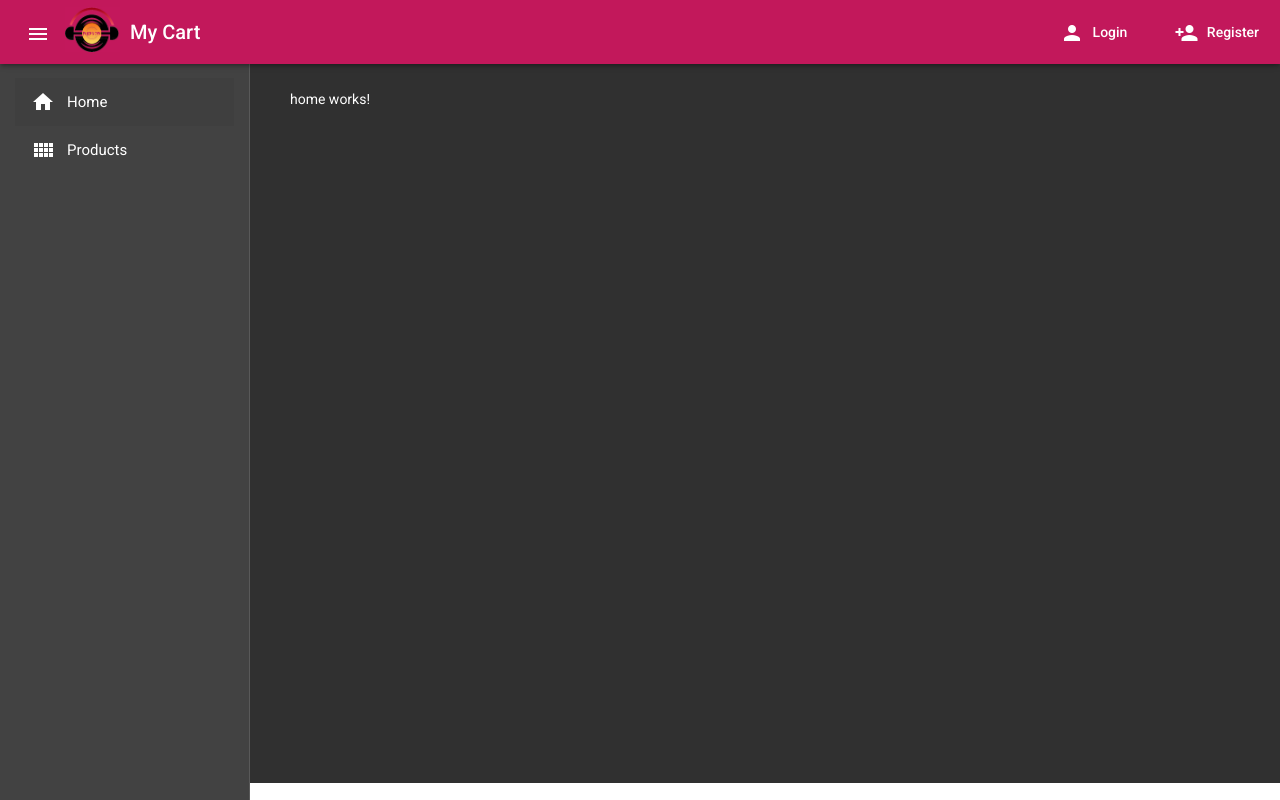
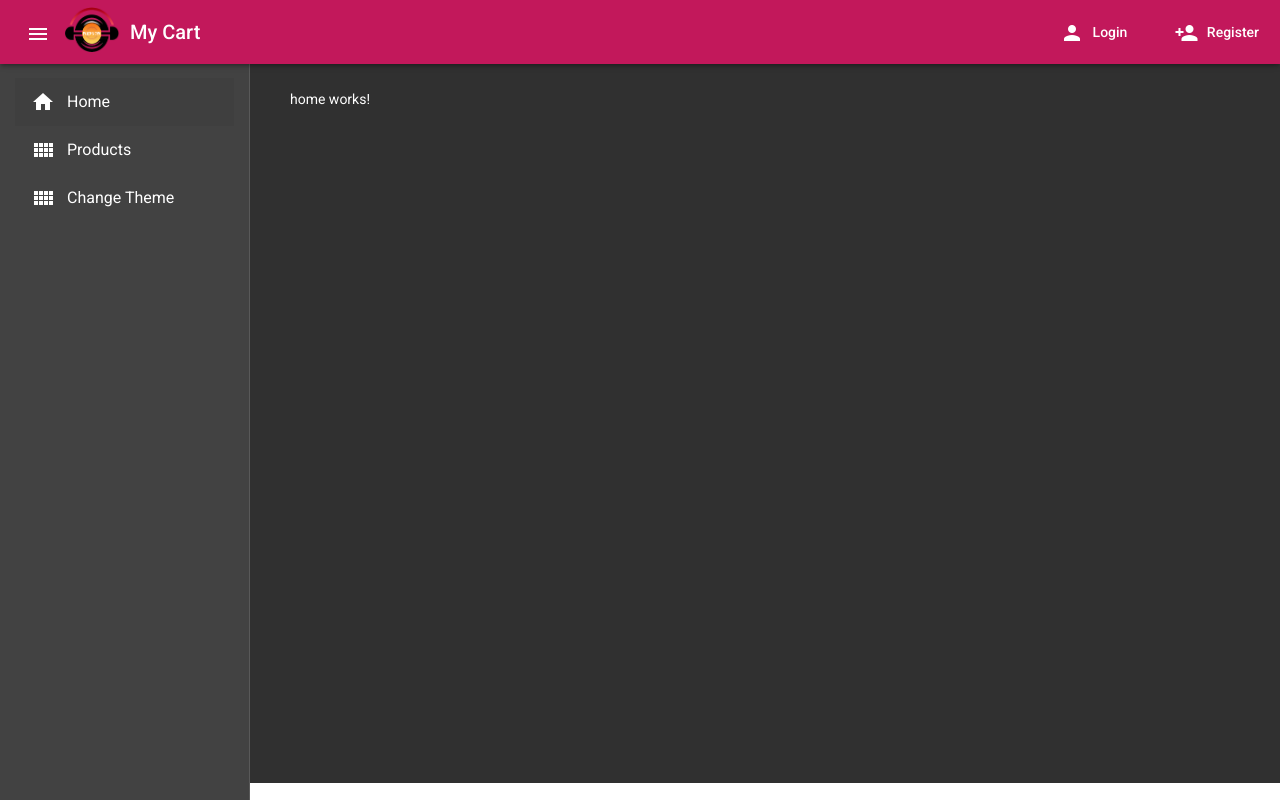
Before and after one commit to nadim-khan/MeanEcommCart, an Angular app: page /home in a window 1280 px wide. Built offline with nearby package versions, Linux system fonts and the light colour scheme.

Commit message:
Theme change

```diff
--- a/angular.json
+++ b/angular.json
@@ -29,7 +29,7 @@
                         ],
                         "styles": [
                             "./node_modules/@angular/material/prebuilt-themes/pink-bluegrey.css",
-                            "src/styles.scss"
+                            "src/styles.scss", "src/theme.scss"
                         ],
                         "scripts": []
                     },
@@ -92,7 +92,7 @@
                         ],
                         "styles": [
                             "./node_modules/@angular/material/prebuilt-themes/pink-bluegrey.css",
-                            "src/styles.scss"
+                            "src/styles.scss", "src/theme.scss"
                         ],
                         "scripts": []
                     }
--- a/src/app/app.component.html
+++ b/src/app/app.component.html
@@ -1,6 +1,6 @@
 <!-- Toolbar -->
-<header class="header mat-elevation-z3">
 
+<header class="header mat-elevation-z3" [class.alternative]="otherTheme">
     <mat-toolbar color="primary">
         <mat-toolbar-row>
             <span class="nav-tool-items">
@@ -35,6 +35,7 @@
             </div>
         </mat-toolbar-row>
     </mat-toolbar>
+
 </header>
 <!-- <mat-toolbar color="primary" class="header">
     <div>My Cart</div>
@@ -60,6 +61,9 @@
             <a mat-list-item routerLinkActive="active" routerLink="/products">
                 <mat-icon>view_comfy</mat-icon> Products
             </a>
+            <a (click)="changeTheme()" mat-list-item>
+                <mat-icon>view_comfy</mat-icon> Change Theme
+            </a>
         </mat-nav-list>
     </mat-sidenav>
 
--- a/src/app/app.component.scss
+++ b/src/app/app.component.scss
@@ -3,7 +3,6 @@
         -webkit-box-shadow: 0px 0px 14px -7px rgba(0, 0, 0, 1);
         -moz-box-shadow: 0px 0px 14px -7px rgba(0, 0, 0, 1);
         box-shadow: 0px 0px 14px -7px rgba(0, 0, 0, 1);
-        background-color: #da427f;
         color: rgba(255, 255, 255, 0.87);
     }
     a,
@@ -11,7 +10,7 @@
         margin: 5px;
     }
     .logo {
-        background-image: url('../assets/nadsonDjLogo.jpg');
+        background-image: url('../assets/logoDjNadson.png');
         height: 50px;
         width: 55px;
         background-size: contain;
--- a/src/app/app.component.ts
+++ b/src/app/app.component.ts
@@ -14,6 +14,7 @@ import { Subscription } from 'rxjs';
 export class AppComponent implements OnInit, OnDestroy {
   [x: string]: any;
   opened = true;
+  otherTheme = false;
   user: User;
   username;
   email;
@@ -67,4 +68,7 @@ export class AppComponent implements OnInit, OnDestroy {
     this.authService.logout();
     this.router.navigate(['']);
   }
+  changeTheme(){
+    this.otherTheme = !this.otherTheme;
+  }
 }
--- /dev/null
+++ b/src/theme.scss
@@ -0,0 +1,13 @@
+@import '~@angular/material/theming';
+@include mat-core();
+// $custom-primary: mat-palette($mat-deep-purple, 600);
+// $custom-accent: mat-palette($mat-pink, 600);
+// $custom-theme:mat-dark-theme($custom-primary, $custom-accent);
+// @include angular-material-theme($custom-theme);
+//alternative theme
+$alt-primary:mat-palette($mat-indigo);
+$alt-accent:mat-palette($mat-pink, 200);
+$alt-theme:mat-dark-theme($alt-primary, $alt-accent);
+.alternative {
+    @include angular-material-theme($alt-theme);
+}
```
